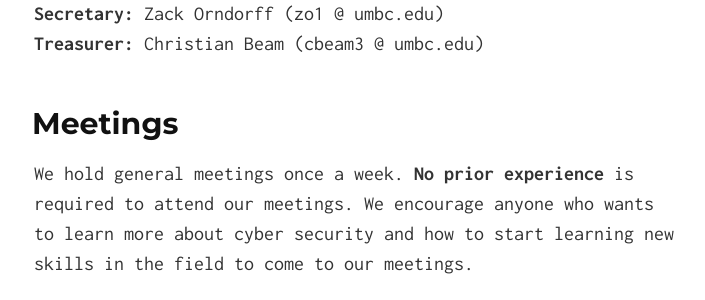
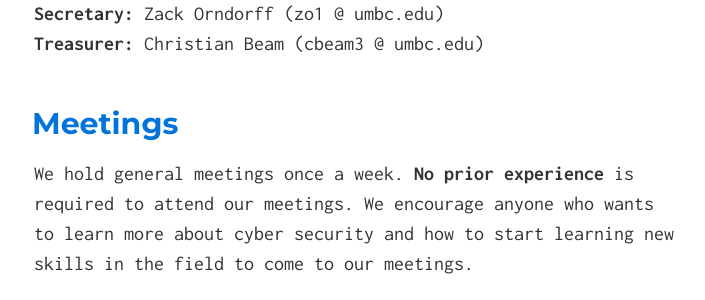
Before and after one commit to UMBCCyberDawgs/umbccyberdawgs.github.io, a Jekyll site: the page built from index.md, in a window 1280 px wide. Shown: the part 821-1121 px from the top of the page, without its empty margins (286-991 px from the left). Built offline with Jekyll 4.4.1, drawn with Linux system fonts in a browser that asks for light colours; our own code applies the rules of GitHub Pages for plain Markdown files.

Commit message:
Correct <a> tags

```diff
--- a/index.md
+++ b/index.md
@@ -25,7 +25,7 @@ There are a few things you can do to get involved with the club.
 **Secretary:** Zack Orndorff (zo1 @ umbc.edu)
 **Treasurer:** Christian Beam (cbeam3 @ umbc.edu)
 
-## <a name="meetings"/> Meetings
+## <a name="meetings">Meetings</a>
 
 We hold general meetings once a week. **No prior experience** is required to
 attend our meetings. We encourage anyone who wants to learn more about cyber
@@ -90,10 +90,10 @@ make it happen! We have a myriad of tasks and projects that will need to be done
 over the next year, so stay tuned...
 
 <div style="text-align: center;">
-  <a name="calendar"/><iframe src="https://calendar.google.com/calendar/embed?mode=AGENDA&amp;height=300&amp;wkst=1&amp;bgcolor=%23ffffff&amp;src=umbc.edu_sua9otosc8mchuu17od417duh8%40group.calendar.google.com&amp;color=%23B1365F&amp;ctz=America%2FNew_York" style="margin: 10px; padding: 5px; border: 3px solid black; border-radius: 15px;" width="700" height="300" frameborder="0" scrolling="no"></iframe>
+  <a name="calendar"><iframe src="https://calendar.google.com/calendar/embed?mode=AGENDA&amp;height=300&amp;wkst=1&amp;bgcolor=%23ffffff&amp;src=umbc.edu_sua9otosc8mchuu17od417duh8%40group.calendar.google.com&amp;color=%23B1365F&amp;ctz=America%2FNew_York" style="margin: 10px; padding: 5px; border: 3px solid black; border-radius: 15px;" width="700" height="300" frameborder="0" scrolling="no"></iframe></a>
 </div>
 
-## <a name="mailinglist"/>Mailing List
+## <a name="mailinglist">Mailing List</a>
 
 The majority of our week to week announcements are done via our mailing list.
 These announcements include upcoming events, weekly meeting information, and
```
